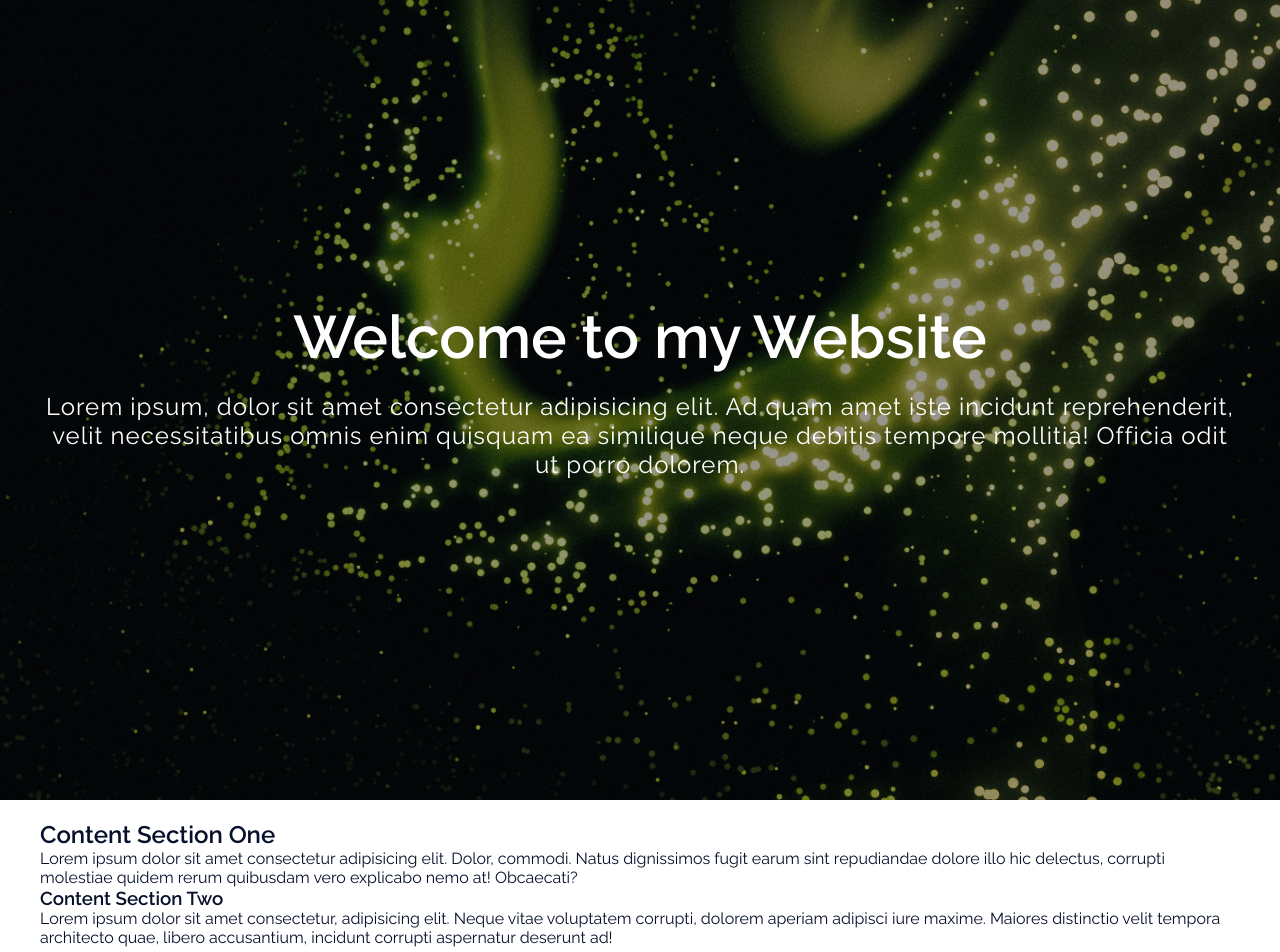
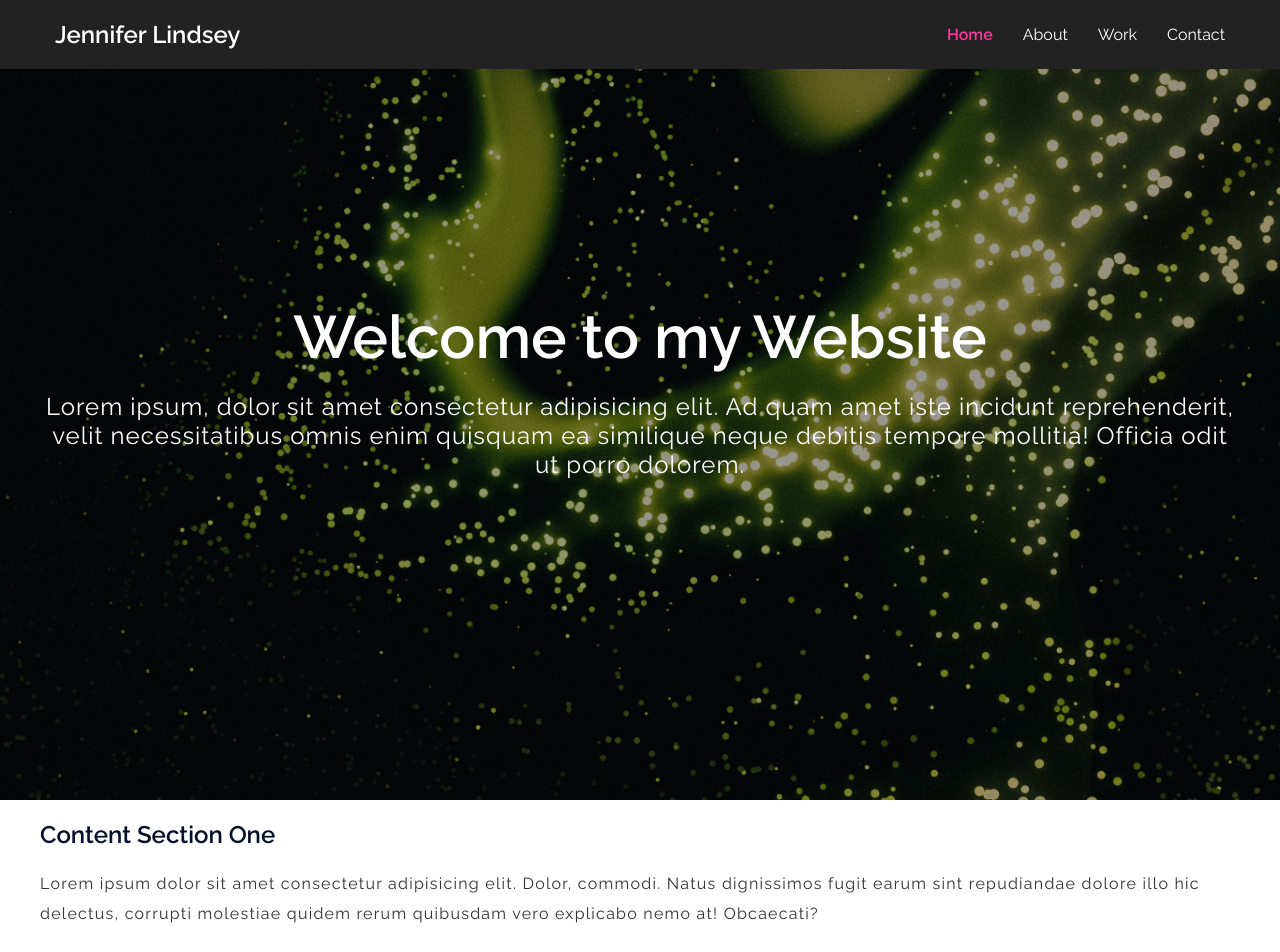
Before and after one commit to JJLindsey/sticknav-js, a plain HTML site: page index.html in a window 1280 px wide. Shown: the top 952 px of the page. Drawn offline with Linux system fonts and the light colour scheme.

Commit message:
style navbar

```diff
--- a/index.html
+++ b/index.html
@@ -13,19 +13,19 @@
         <link rel="stylesheet" href="style.css">
     </head>
     <body>
-        <!-- <nav class="nav">
+        <nav class="nav">
             <div class="container">
                 <h1 class="logo"><a href="/index.html">
                     Jennifer Lindsey
                 </a></h1>
                 <ul>
-                    <li><a href="#" class="active">Home</a></li>
+                    <li><a href="#" class="current">Home</a></li>
                     <li><a href="#">About</a></li>
                     <li><a href="#">Work</a></li>
                     <li><a href="#">Contact</a></li>
                 </ul>
             </div>
-        </nav> -->
+        </nav>
 
         <div class="hero">
             <div class="container">
--- a/style.css
+++ b/style.css
@@ -17,8 +17,55 @@ body {
 }
 
 /*  NAV   */
+.nav {
+    position: fixed;
+    background-color: #222;
+    top: 0;
+    left: 0;
+    right:0;
+    transition: all .3s ease-in-out;
+}
 
+.nav .container {
+    display: flex;
+    justify-content: space-between;
+    align-items: center;
+    padding: 20px 0;
+    transition: all .3s ease-in-out;
 
+}
+
+nav ul {
+    display: flex;
+    list-style-type: none;
+    align-items: center;
+    justify-content: center;
+}
+
+.nav a {
+    color: #fff;
+    text-decoration: none;
+    padding: 7px 15px;
+    transition: all .3s ease-in-out;
+}
+
+.nav.active {
+    background-color: #fff;
+    box-shadow: 0 2px 10px rgba(0,0,0,0.2);
+}
+
+.nav.active a {
+    color:#000;
+}
+
+.nav.active .container {
+    padding: 10px 0;
+}
+
+.nav a.current, .nav a:hover {
+    color:rgb(255, 55, 158);
+    font-weight: bold;
+}
 
 .hero {
     background-image: url('./assets/aedrian-Uyntz7tIJnk-unsplash.jpg');
@@ -57,13 +104,14 @@ body {
     letter-spacing: 1px;
 }
 
-.content-title h2, .content-title h3 {
+.content-title {
     font-size: 150%;
     margin: 20px 0;
 }
 
-.content p {
+.content {
     color:rgb(50, 50, 50);
     letter-spacing: 1.25px;
     line-height: 30px;
+    margin-bottom: 3rem;
 }
```
